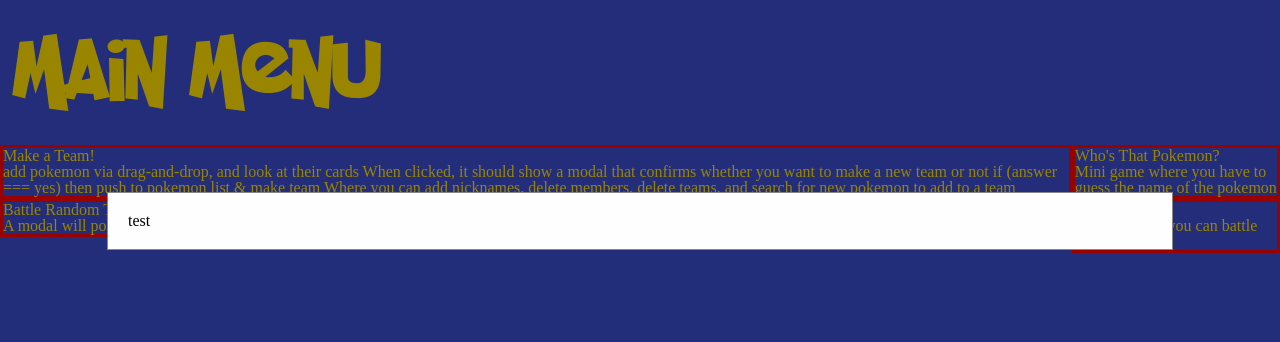
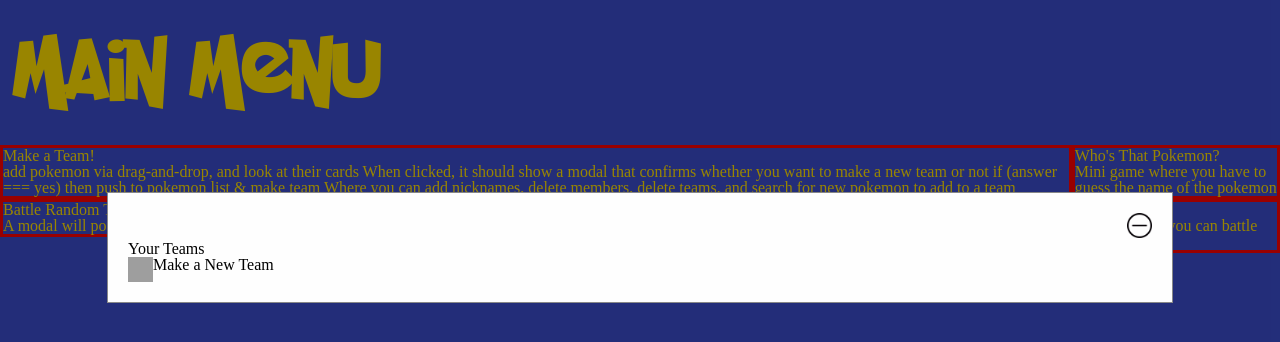
Before and after one commit to ajg7/PokeBattle-Frontend, a React (Create React App) app: page /main_menu in a window 1280 px wide. Both pictures are taken after a click on the element 535 px from the left and 172 px from the top of the page. Shown: the top 342 px of the page. Built offline with nearby package versions, Linux system fonts and the light colour scheme; grey boxes are pictures that could not be loaded.

Commit message:
put an exit button in the modal

```diff
--- a/src/components/common/Modal.jsx
+++ b/src/components/common/Modal.jsx
@@ -1,13 +1,22 @@
 import React from "react";
 import { StyledModal } from "../../styles/StyledComponents/styledCommon";
+import addButton from "../../assets/addButton.png";
+import clearButton from "../../assets/clearButton.png";
 
 const Modal = props => {
+
+    const { modalHandler } = props;
     return (
         <StyledModal>
         <div className="modal">
             <div className="modal-content">
+            <img src={clearButton} alt={"exit"} onClick={modalHandler} />
                 <div className="modal-container">
-                    <p>test</p>
+                    <h3>Your Teams</h3>
+                    <div className={"new-team-button"}>
+                        <img src={addButton} alt={"add a team"} />
+                        <h4>Make a New Team</h4>
+                    </div>
                 </div>
             </div>
         </div>
--- a/src/components/pages/MainMenu.jsx
+++ b/src/components/pages/MainMenu.jsx
@@ -19,9 +19,9 @@
 
 
     return (
-        <div onClick={modalHandler}>
+        <div>
         {modalOpen ? <div>
-            <Modal modalOpen={modalOpen} />
+            <Modal modalHandler={modalHandler} />
         </div> : null}
         <StyledMainMenu>
             <MainHeading
--- a/src/styles/StyledComponents/styledCommon/StyledModal.js
+++ b/src/styles/StyledComponents/styledCommon/StyledModal.js
@@ -21,10 +21,22 @@
   padding: 20px;
   border: 1px solid #888;
   width: 80%; /* Could be more or less, depending on screen size */
+  text-align: right;
 }
 
 .modal-container {
     color: black;
+    text-align: left;
+}
+
+img {
+    height: 25px;
+    width: 25px;
+}
+
+.new-team-button {
+    display: flex;
+    justify-content: flex-start;
 }
 
 `
```
